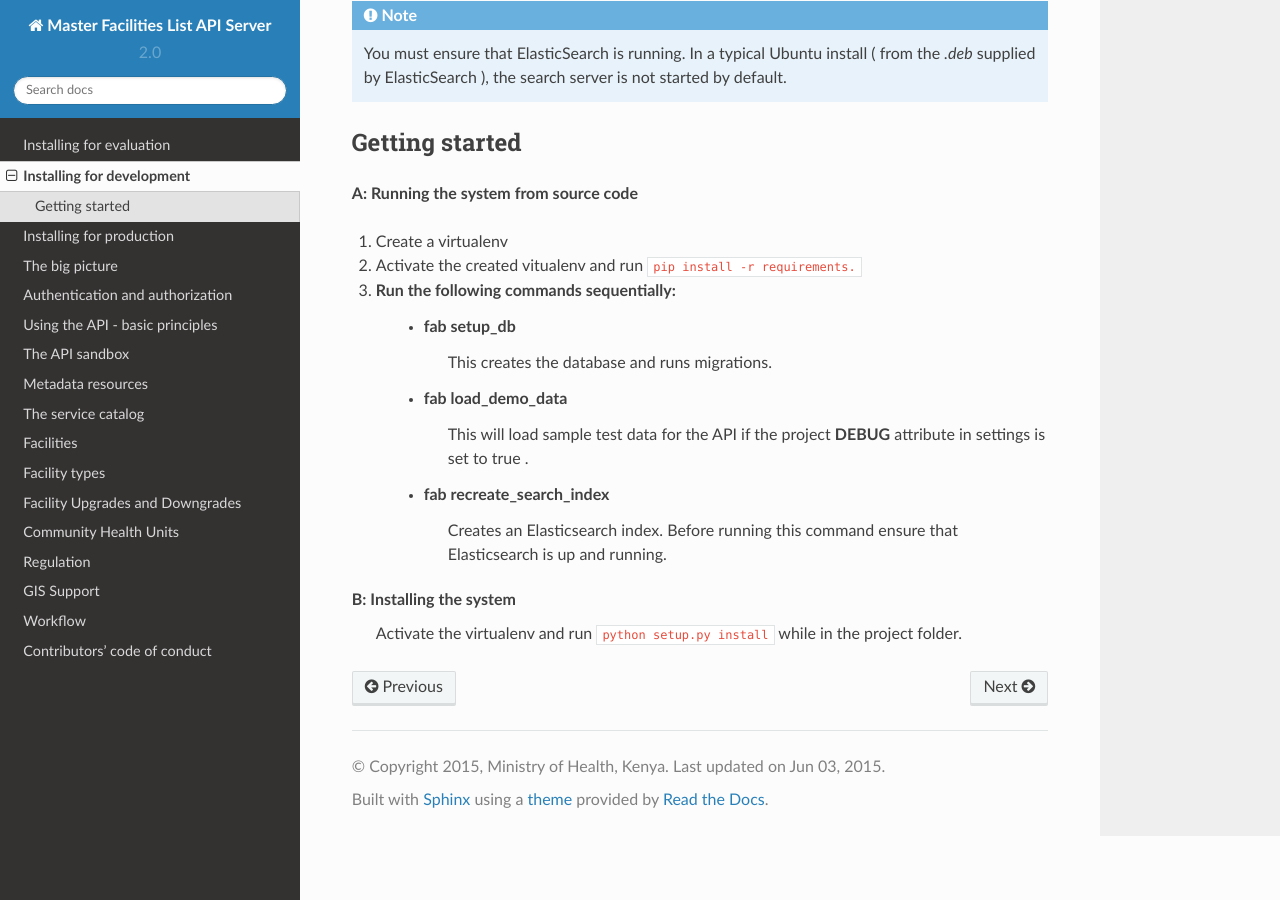
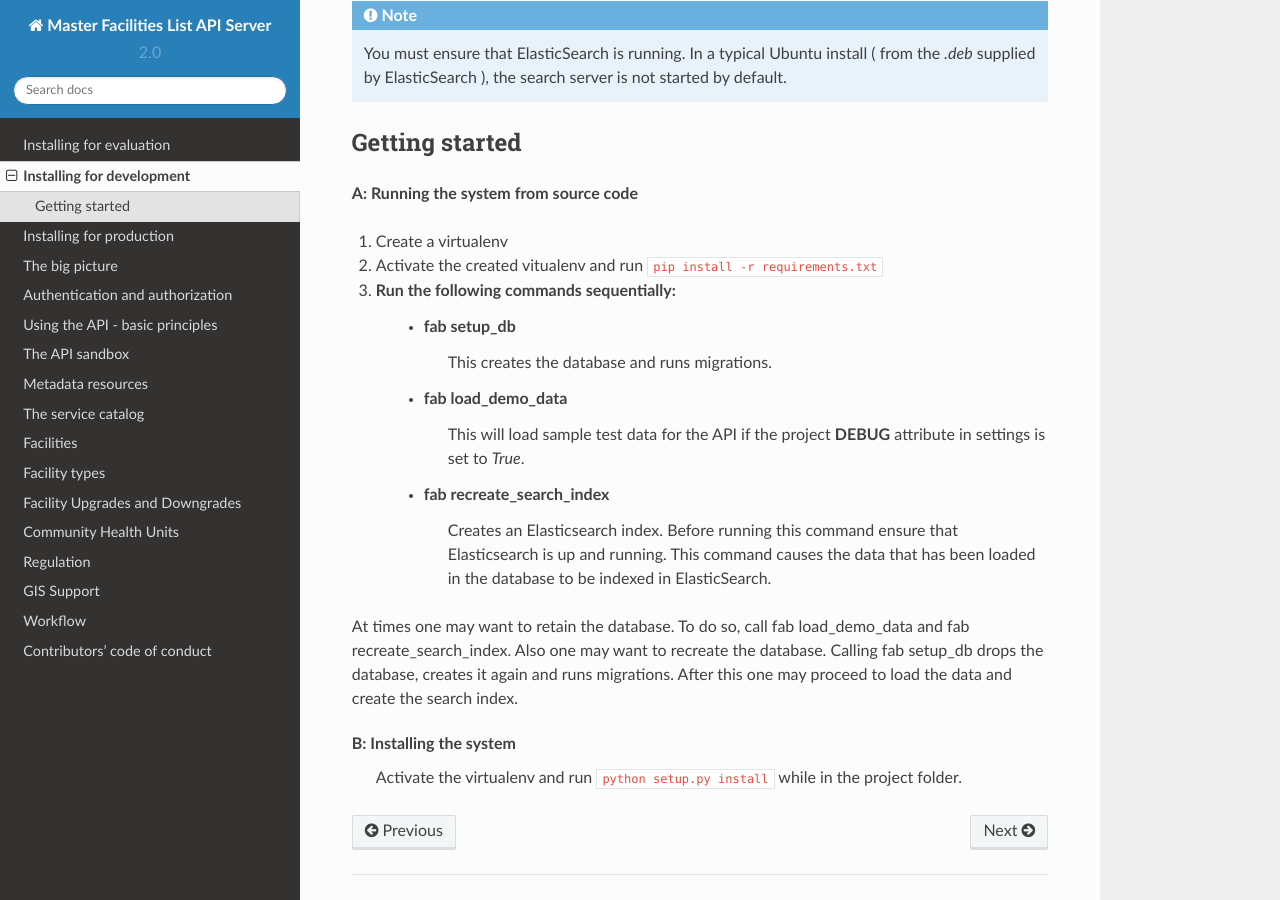
Before and after one commit to MasterFacilityList/mfl_api, a Sphinx documentation site: the page built from docs/02_developer_install.rst, in a window 1280 px wide and 900 px high, scrolled down 710 px. Built offline with Sphinx 7.4.7 and the Read the Docs theme 2.0.0, drawn with Linux system fonts in a browser that asks for light colours.

Commit message:
Add setup db alone and recreating the db to the docs

```diff
--- a/docs/02_developer_install.rst
+++ b/docs/02_developer_install.rst
@@ -46,18 +46,24 @@ Getting started
 
 1. Create a virtualenv
 
-2. Activate the created vitualenv and run ``pip install -r requirements.``
+2. Activate the created vitualenv and run ``pip install -r requirements.txt``
 
 3. Run the following commands sequentially:
     * fab setup_db
         This creates the database and runs migrations.
     * fab load_demo_data
         This will load sample test data for the API if the project **DEBUG**
-        attribute in settings is set to true .
+        attribute in settings is set to `True`.
     * fab recreate_search_index
         Creates an Elasticsearch  index. Before running this command ensure that
-        Elasticsearch is up and running.
+        Elasticsearch is up and running. This command causes the data that has been
+        loaded in the database to be indexed in ElasticSearch.
 
+At times one may want to retain the database. To do so, call fab load_demo_data and
+fab recreate_search_index.
+Also one may want to recreate the database. Calling fab setup_db drops the database,
+creates it again and runs migrations. After this one may proceed to load the data
+and create the search index.
 
 **B: Installing the system**
     Activate the virtualenv and run ``python setup.py install`` while in the project folder.
```
